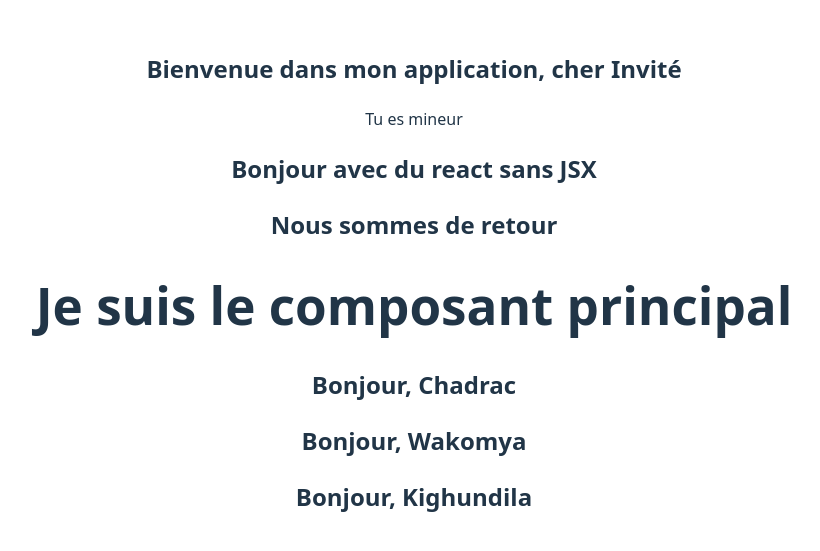
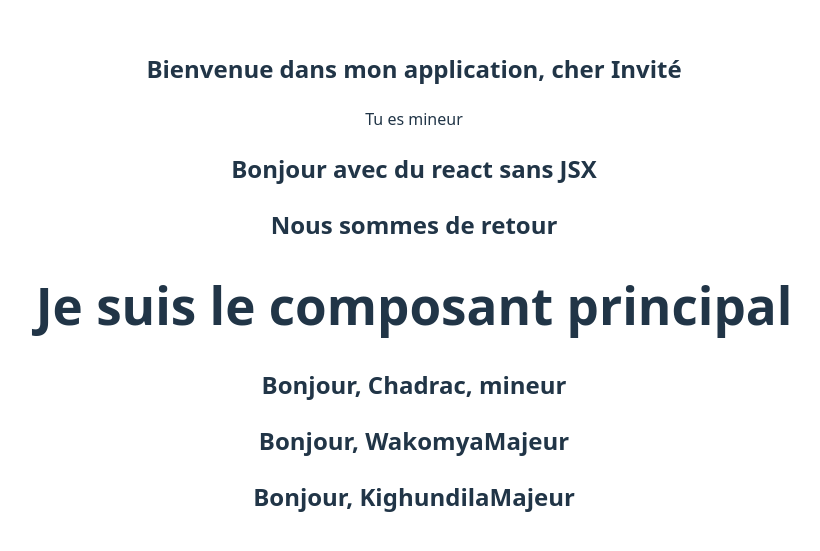
Before and after one commit to Chadrac-WAKOMYA/react-nextjs-leaarning, a React (Vite) app: page / in a window 1280 px wide. Shown: the part 117-668 px from the top of the page, without its empty margins (226-1046 px from the left). Built offline with nearby package versions, Linux system fonts and the light colour scheme.

Commit message:
render with a component multi props

```diff
--- a/src/App.tsx
+++ b/src/App.tsx
@@ -5,7 +5,7 @@ function App() {
   return (
     <>
       <h1>Je suis le composant principal</h1>
-      <Salutation name="Chadrac" />
+      <Salutation name="Chadrac" age={16}/>
       <Salutation name="Wakomya" />
       <Salutation name="Kighundila" />
     </>
@@ -17,9 +17,13 @@ export default App
 
 type SalutationProps = {
   name: string;
+  age?: number; // age is optional
 }
-const Salutation = ({name}: SalutationProps) => {
+const Salutation = ({name, age}: SalutationProps) => {
   return (
-    <h2>Bonjour, {name}</h2>
+    <h2>
+      Bonjour, {name}
+      {typeof age === "number" && age < 18 ? ", mineur" : "Majeur"}
+    </h2>
   );
 }
```
